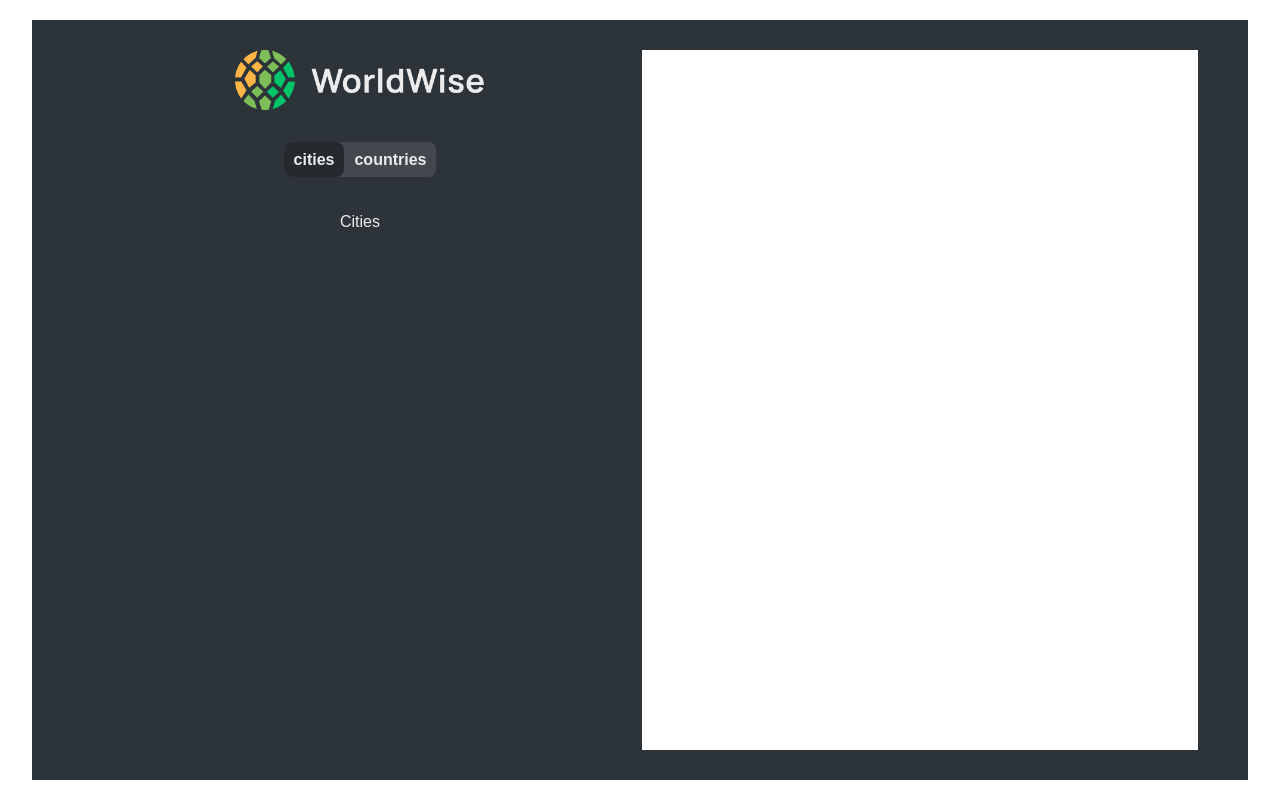
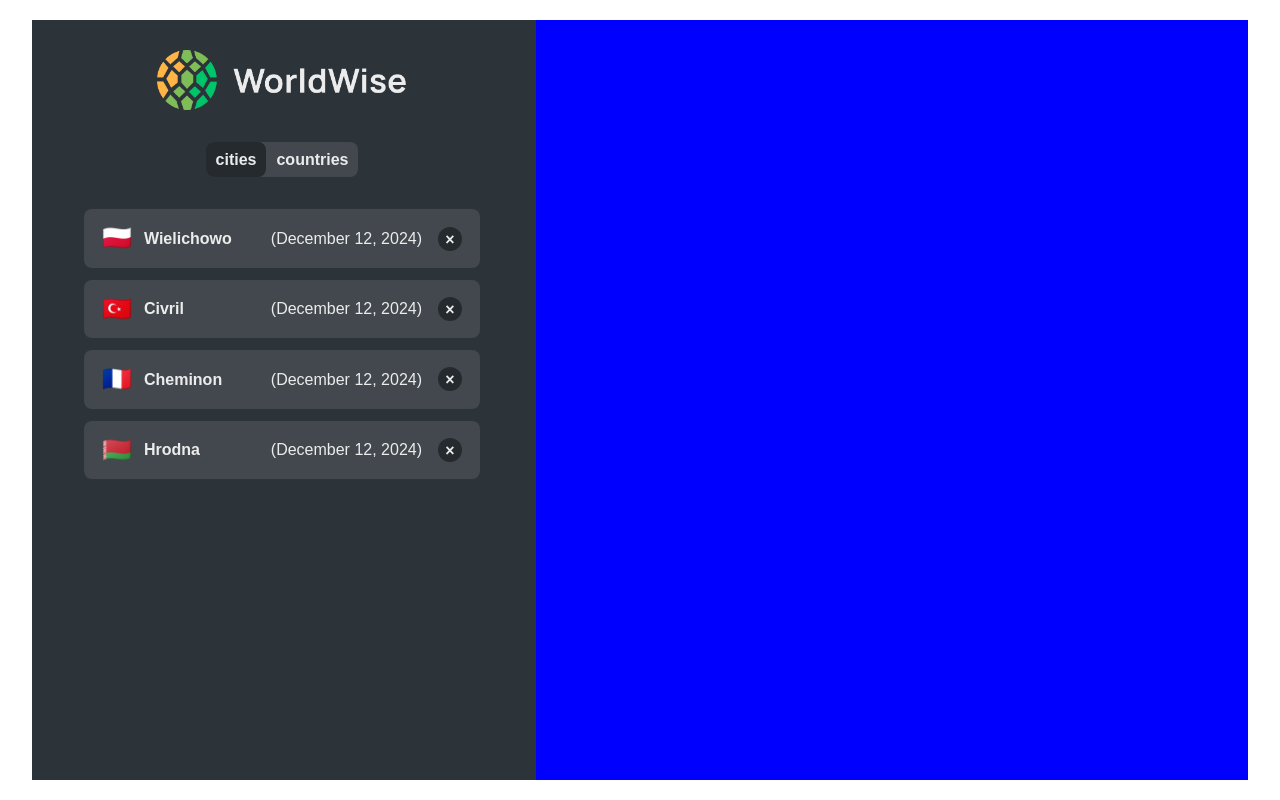
Before and after one commit to sofianeberkane202/worldWise-app, a React (Vite) app: page /travel/cities in a window 1280 px wide. Built offline with nearby package versions, Linux system fonts and the light colour scheme; the HTML template or start-up script is replaced by a standard one.

Commit message:
finish styling cities component

```diff
--- a/package.json
+++ b/package.json
@@ -7,7 +7,8 @@
     "dev": "vite",
     "build": "vite build",
     "lint": "eslint .",
-    "preview": "vite preview"
+    "preview": "vite preview",
+    "server": "json-server --watch ./data/cities.json --port 8000"
   },
   "dependencies": {
     "react": "^19.0.0",
@@ -26,6 +27,7 @@
     "eslint-plugin-react-hooks": "^5.1.0",
     "eslint-plugin-react-refresh": "^0.4.14",
     "globals": "^15.13.0",
+    "json-server": "^1.0.0-beta.3",
     "vite": "^6.0.1"
   }
 }
--- a/src/App.jsx
+++ b/src/App.jsx
@@ -18,6 +18,8 @@ export default function App(){
       <Route path="/login" element={<LoginPage/>} />
       <Route path="/travel" element={<TravelPage/>}>
 
+      <Route index element={<Cities/>}/>
+
         <Route path="cities" element={<Cities/>}/>
         <Route path="countries" element={<Countries/>}/>
 
--- a/src/components/Cities.jsx
+++ b/src/components/Cities.jsx
@@ -1,10 +1,100 @@
 /* eslint-disable react/react-in-jsx-scope */
+
+import styles from './Cities.module.css'
+import PropTypes from 'prop-types'
+const cities = {
+    "cities": [
+      {
+        "id": "8631",
+        "cityName": "Wielichowo",
+        "country": "Poland",
+        "emoji": "🇵🇱",
+        "date": "2024-12-09T08:01:08.028Z",
+        "notes": "amizing",
+        "position": {
+          "lat": "52.106395654383256",
+          "lng": "16.327977153884454"
+        }
+      },
+      {
+        "id": "fcde",
+        "cityName": "Civril",
+        "country": "Turkiye",
+        "emoji": "🇹🇷",
+        "date": "2024-12-09T08:01:33.697Z",
+        "notes": "normal",
+        "position": {
+          "lat": "38.175217134937206",
+          "lng": "29.68966322211157"
+        }
+      },
+      {
+        "id": "f921",
+        "cityName": "Cheminon",
+        "country": "France",
+        "emoji": "🇫🇷",
+        "date": "2024-12-09T08:07:19.675Z",
+        "notes": "",
+        "position": {
+          "lat": "48.731974812301495",
+          "lng": "4.916356449203186"
+        }
+      },
+      {
+        "id": "8c7f",
+        "cityName": "Hrodna",
+        "country": "Belarus",
+        "emoji": "🇧🇾",
+        "date": "2024-12-09T08:15:46.990Z",
+        "notes": "normal",
+        "position": {
+          "lat": "53.79481713296426",
+          "lng": "23.811629264193233"
+        }
+      }
+    ]
+  }
+
 function Cities() {
     return (
-        <div>
-            Cities
-        </div>
+        <ul className={`flex flex-col ${styles.cities}`}>
+            {cities["cities"].map(city =>
+                <City
+                key={city.id}
+                city={city}
+                />)}
+        </ul>
     )
 }
 
+function City({city}){
+    const {cityName, emoji} = city;
+    return (
+        <li className={`flex flex-center-y ${styles.city}`}>
+            <p className="flex flex-center-y">
+                <span className={styles.emoji}>{emoji}</span>
+                <span
+                className={styles['city-name']}
+                style={cityName.length > 10 ? {fontSize:'1.2rem'} :
+                {fontSize:'1.6rem'}
+                }
+                >
+                    {cityName}
+                </span>
+            </p>
+
+            <p className={`${styles.date} flex-1`}>(December 12, 2024)</p>
+
+            <button>&times;</button>
+        </li>
+    )
+}
+
+City.propTypes = {
+    city: PropTypes.shape({
+        emoji: PropTypes.string,
+        cityName: PropTypes.string
+    }).isRequired
+};
+
 export default Cities
--- a/src/components/Cities.module.css
+++ b/src/components/Cities.module.css
@@ -0,0 +1,63 @@
+.cities{
+    gap: 12px;
+    width: 90%;
+}
+
+.cities .city{
+    background-color: var(--color-dark--2);
+    padding: 10px 18px;
+    border-radius: 8px;
+}
+
+.cities .city p:first-of-type {
+    font-size: 1.8rem;
+    font-weight: 600;
+}
+
+.cities .city-name{
+    max-width: 140px;
+
+    display: -webkit-box; /* Enable WebKit box model */
+    -webkit-box-orient: vertical; /* Set the box layout direction to vertical */
+    -webkit-line-clamp: 2; /* Limit the text to 3 lines */
+    overflow: hidden; /* Hide the overflowing content */
+    text-overflow: ellipsis; /* Add an ellipsis (...) after the truncated text */
+    white-space: normal;
+
+}
+
+.cities .date{
+    display: flex;
+    justify-content: flex-end;
+}
+
+.cities .emoji{
+    font-size: 2.4rem;
+    margin-inline-end: 8px;
+}
+
+.cities button{
+    background-color: var(--color-dark--0);
+    width: 24px;
+    height: 24px;
+    border-radius: 50%;
+    font-weight: bold;
+    margin-inline-start: 12px;
+    transition: .2s;
+}
+
+.cities button:hover{
+    background-color: var(--color-brand--1);
+    color:  var(--color-dark--0);
+}
+
+@media(max-width: 992px){
+    .cities .city p, .cities .city p:first-of-type{
+        font-size: 1.4rem;
+    }
+
+    .cities {
+        width: 95%;
+        justify-content: flex-start;
+    }
+}
--- a/src/index.css
+++ b/src/index.css
@@ -39,6 +39,10 @@ button,input{
     outline: none;
 }
 
+button{
+    cursor: pointer;
+}
+
 html{
     font-size: 10px;
 }
--- a/src/pages/HomePage.jsx
+++ b/src/pages/HomePage.jsx
@@ -25,7 +25,7 @@ function Content(){
                 think of. Never forget your wonderful experiences, and show your
                 friends how you have wandered the world.
             </p>
-            <Link to={'/travel'} className='btn primary'>start tracking now</Link>
+            <Link to={'/travel/cities'} className='btn primary'>start tracking now</Link>
          </div>
     )
 }
--- a/src/pages/HomePage.module.css
+++ b/src/pages/HomePage.module.css
@@ -42,3 +42,13 @@
     width: 90%;
     margin-block: 18px 32px;
 }
+
+@media(max-width: 992px){
+    .homePage h1{
+        font-size: 4rem;
+    }
+
+    .homePage p{
+        font-size: 2rem;
+    }
+}
--- a/src/pages/TravelPage.jsx
+++ b/src/pages/TravelPage.jsx
@@ -7,7 +7,7 @@ function TravelPage() {
     return (
         <div className={`${styles.travel} flex`}>
             {/* side bar */}
-            <div className={`${styles.sideBar} flex-1 flex flex-col flex-center-y`}>
+            <div className={`${styles.sideBar} flex flex-col flex-center-y`}>
                 <Logo/>
 
                 <div className={styles.controlers}>
--- a/src/pages/TravelPage.module.css
+++ b/src/pages/TravelPage.module.css
@@ -1,18 +1,19 @@
 .travel{
     width: 100%;
     height: 100%;
-    padding: var(--padding-box);
     background-color: var(--color-dark--1);
 }
 
 .travel .sideBar{
     /* background-color: red; */
     gap: 32px;
+    padding: var(--padding-block-box);
+    flex-basis: 500px;
 }
 
 
 .travel .map{
-    background-color: white;
+    background-color: blue;
 }
 
 .controlers {
@@ -30,3 +31,9 @@
     background-color: var(--color-dark--0);
     border-radius: 8px;
 }
+
+@media(max-width: 1200px){
+    .travel .sideBar{
+        flex: 1;
+    }
+}
```
